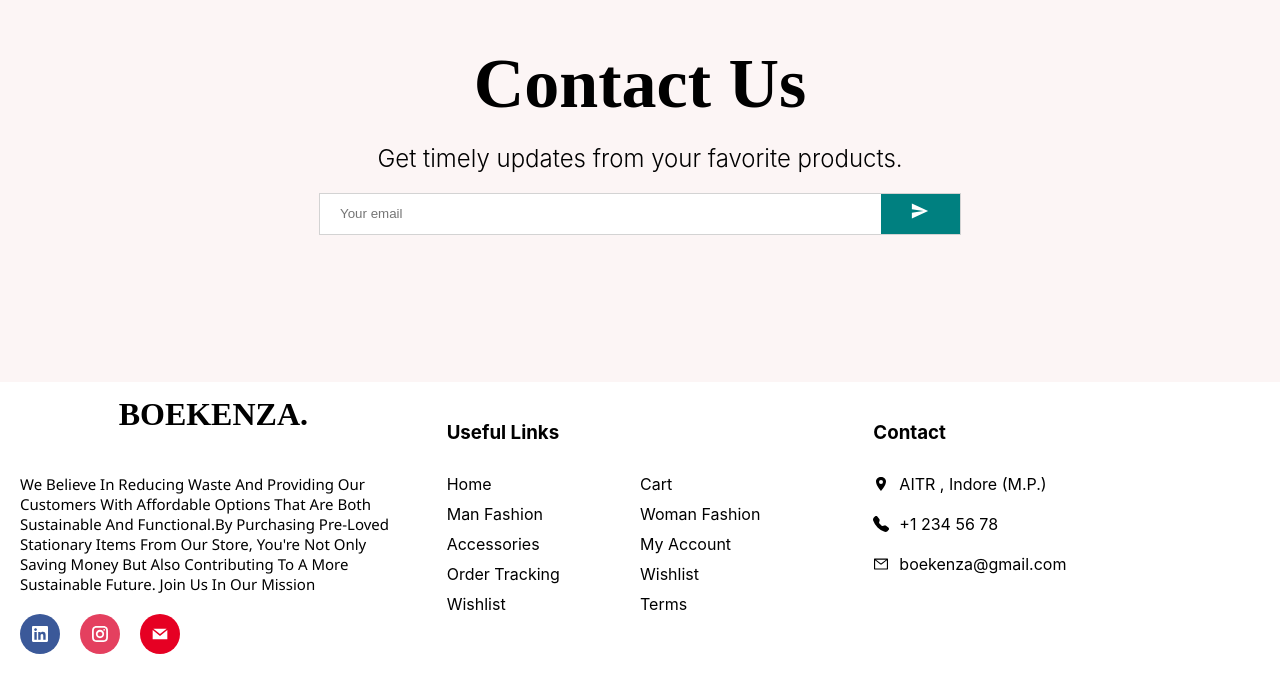
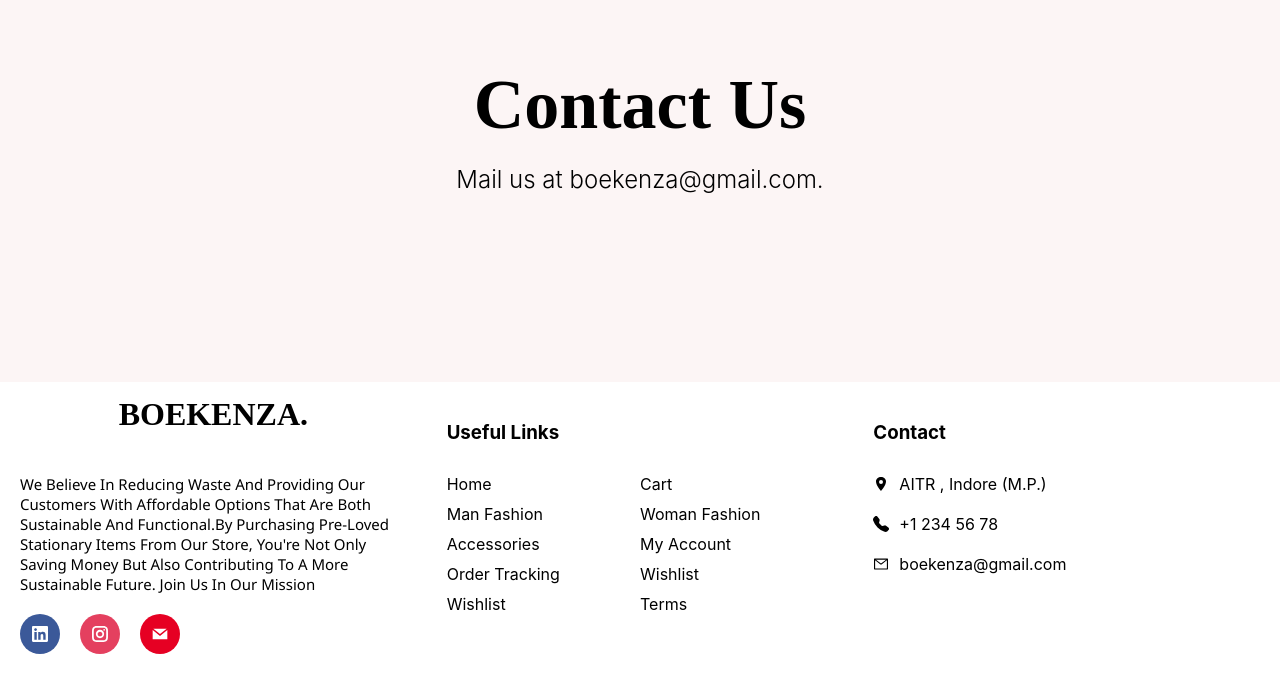
Before and after one commit to Atharvasharma12/Boekenza2.0, a React (Create React App) app: page / in a window 1280 px wide. Shown: the part 1694-2368 px from the top of the page. Built offline with nearby package versions, Linux system fonts and the light colour scheme.

Commit message:
refactor : img, contact us, sign in button name

```diff
--- a/src/Components/Contact.jsx
+++ b/src/Components/Contact.jsx
@@ -1,4 +1,3 @@
-import { IoMdSend } from "react-icons/io";
 import styled from "styled-components";
 
 const Container = styled.div`
@@ -26,41 +25,15 @@ const Desc = styled.div`
   }
 `;
 
-const InputContainer = styled.div`
-  width: 50%;
-  height: 40px;
-  background-color: white;
-  display: flex;
-  justify-content: space-between;
-  border: 1px solid lightgray;
-`;
 
-const Input = styled.input`
-  border: none;
-  flex: 8;
-  padding-left: 20px;
-`;
 
-const Button = styled.button`
-  flex: 1;
-  border: none;
-  background-color: teal;
-  color: white;
-  font-size: 20px;
-  cursor: pointer;
-`;
 
 const Contact = () => {
   return (
     <Container>
+
       <Title>Contact Us</Title>
-      <Desc>Get timely updates from your favorite products.</Desc>
-      <InputContainer>
-        <Input placeholder="Your email" />
-        <Button>
-          <IoMdSend />
-        </Button>
-      </InputContainer>
+      <Desc>Mail us at boekenza@gmail.com.</Desc>
     </Container>
   );
 };
--- a/src/Components/Navbar.jsx
+++ b/src/Components/Navbar.jsx
@@ -110,7 +110,7 @@ const Navbar = () => {
               <div class="scene">
                 <div class="cube">
                   <span class="side top">Sign in</span>
-                  <span class="side front">Start Selling</span>
+                  <span class="side front">Join us</span>
                 </div>
               </div>
             </Link>
--- a/src/data.js
+++ b/src/data.js
@@ -1,7 +1,8 @@
 export const sliderItems = [
   {
     id: 1,
-    img: "https://images.unsplash.com/photo-1543002588-bfa74002ed7e?ixlib=rb-4.0.3&ixid=MnwxMjA3fDB8MHxwaG90by1wYWdlfHx8fGVufDB8fHx8&auto=format&fit=crop&w=387&q=80",
+    // img: "https://images.unsplash.com/photo-1543002588-bfa74002ed7e?ixlib=rb-4.0.3&ixid=MnwxMjA3fDB8MHxwaG90by1wYWdlfHx8fGVufDB8fHx8&auto=format&fit=crop&w=387&q=80",
+    img:"./photos/WhatsApp Image 2023-03-27 at 22.20.35.jpeg",
     title: "BOEKENZA",
     desc: "Welcome to our online stationary store, where we offer a unique selection of pre-loved stationary items that have been gently used by others. We believe in reducing waste and providing our customers with affordable options that are both sustainable and functional.",
     bg: "f5fafd",
```
